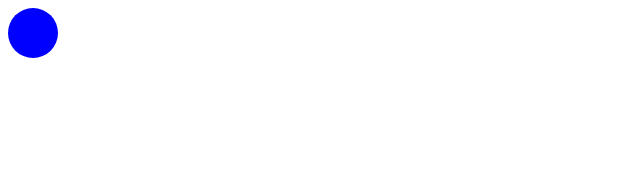
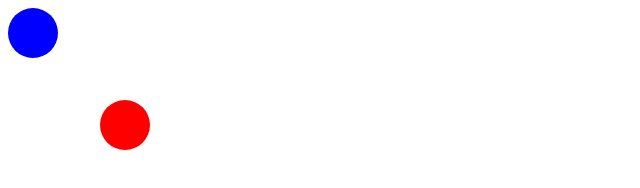
Before and after one commit to dorythecat/TriangulationDemo, a plain HTML site: page index.html in a window 1280 px wide. Shown: the whole page, without its empty margins (0-640 px from the left). Drawn offline with Linux system fonts and the light colour scheme.

Commit message:
Added second circle

```diff
--- a/index.html
+++ b/index.html
@@ -10,5 +10,6 @@
 </head>
 <body>
     <div id="circle1" class="circle"></div>
+    <div id="circle2" class="circle" style="left: 100px; top: 100px;"></div>
 </body>
 </html>
--- a/res/styles.css
+++ b/res/styles.css
@@ -2,6 +2,13 @@
     position: absolute;
     width: 50px;
     height: 50px;
-    background-color: blue;
     border-radius: 50%;
 }
+
+#circle1 {
+    background-color: blue;
+}
+
+#circle2 {
+    background-color: red;
+}
```
